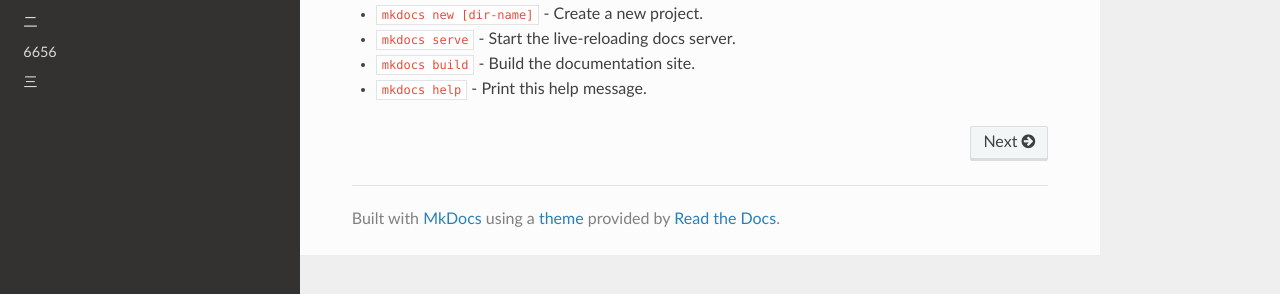
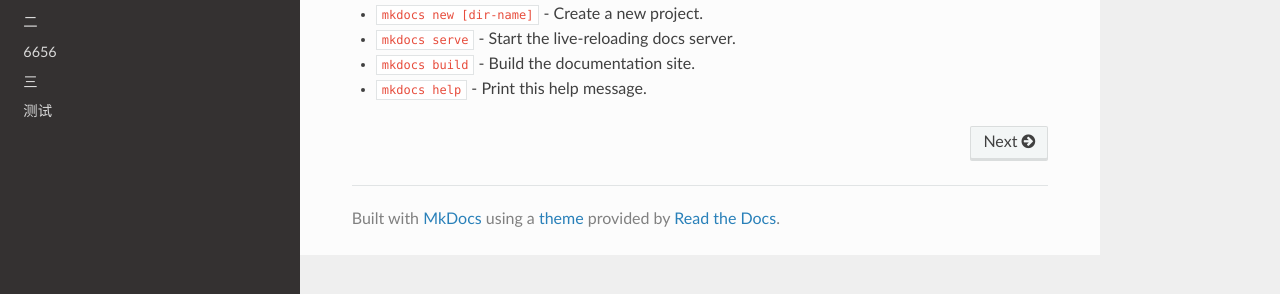
Before and after one commit to 1221de/mkdocs, an MkDocs documentation site: the page built from docs/index.md, in a window 1280 px wide. Shown: the part 321-615 px from the top of the page. Built offline with MkDocs 1.6.1, drawn with Linux system fonts in a browser that asks for light colours; nearby versions of some CDN libraries.

Commit message:
Update mkdocs.yml

```diff
--- a/mkdocs.yml
+++ b/mkdocs.yml
@@ -8,6 +8,7 @@ nav:
         - 二: client/docs2.md
         - 6656: 33/test.md
     - 三: doc3.md
+    - 测试: 测试目录
 
 
 theme: readthedocs
```
